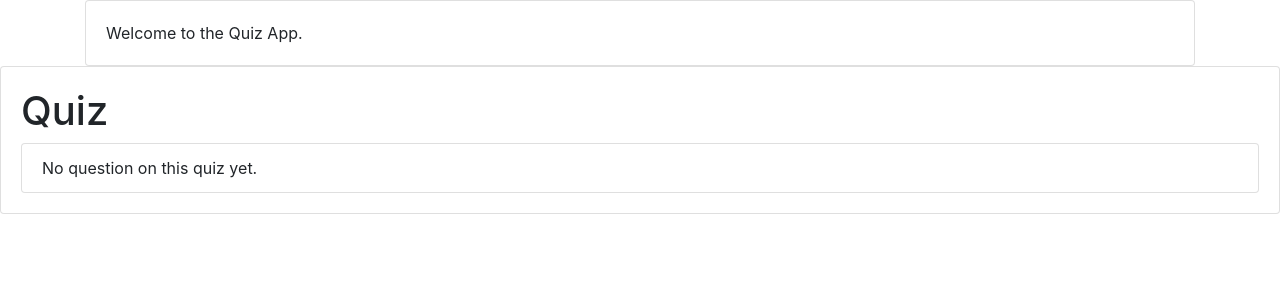
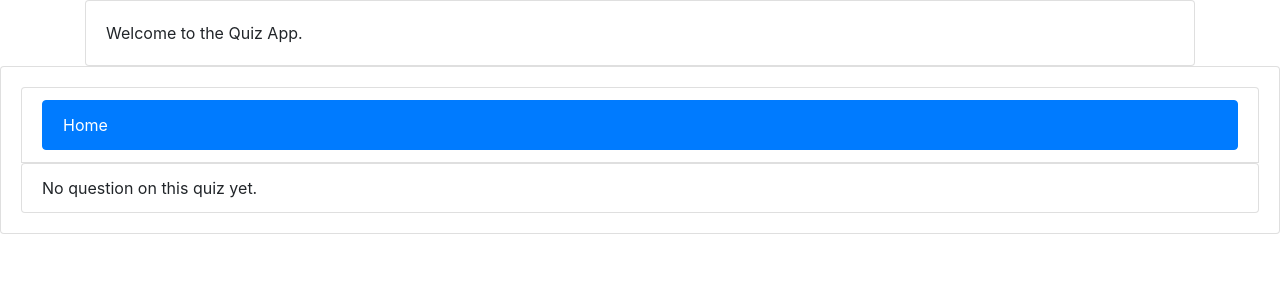
Before and after one commit to ICARUS343/DjangoModule, a Django app: page /question in a window 1280 px wide. Shown: the top 300 px of the page. Run offline with Django 3.2, Linux system fonts and the light colour scheme; data that the repository does not hold is empty; some libraries are stand-ins or nearby versions.

Commit message:
Back to quiz

```diff
--- a/quizApp/templates/quizApp/question.html
+++ b/quizApp/templates/quizApp/question.html
@@ -3,7 +3,10 @@
 {% block content %}
 <div class="card mx-auto">
     <div class="card-body">
-        <h1>Quiz</h1>
+        <li class="list-group-item"><a href="{% url 'index' %}"
+                        class ="list-group-item list-group-item-action active">
+                       Home</a>
+                    </li>
 
         <div class="list-group">
             <ul class="list-group">
```
